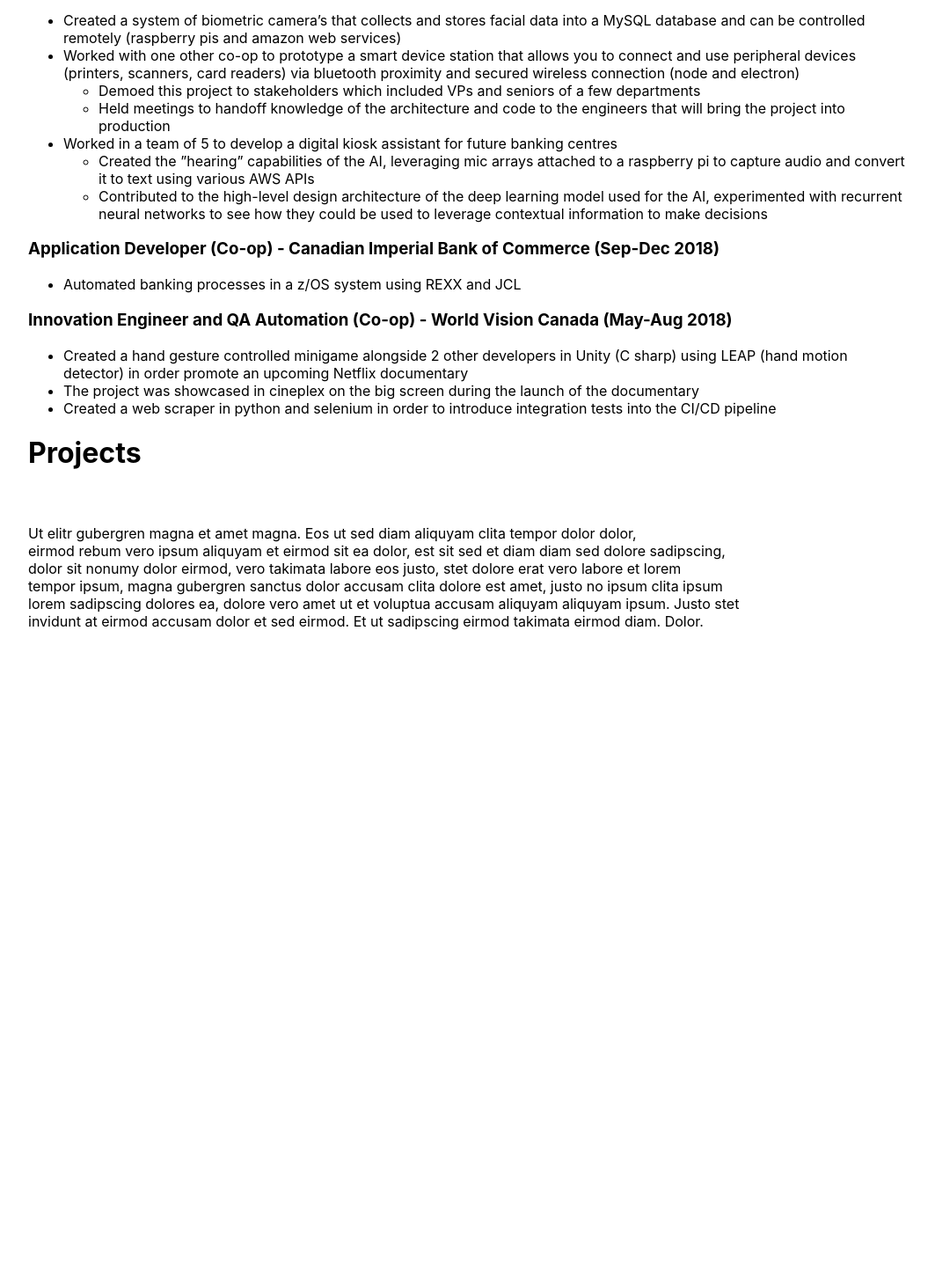
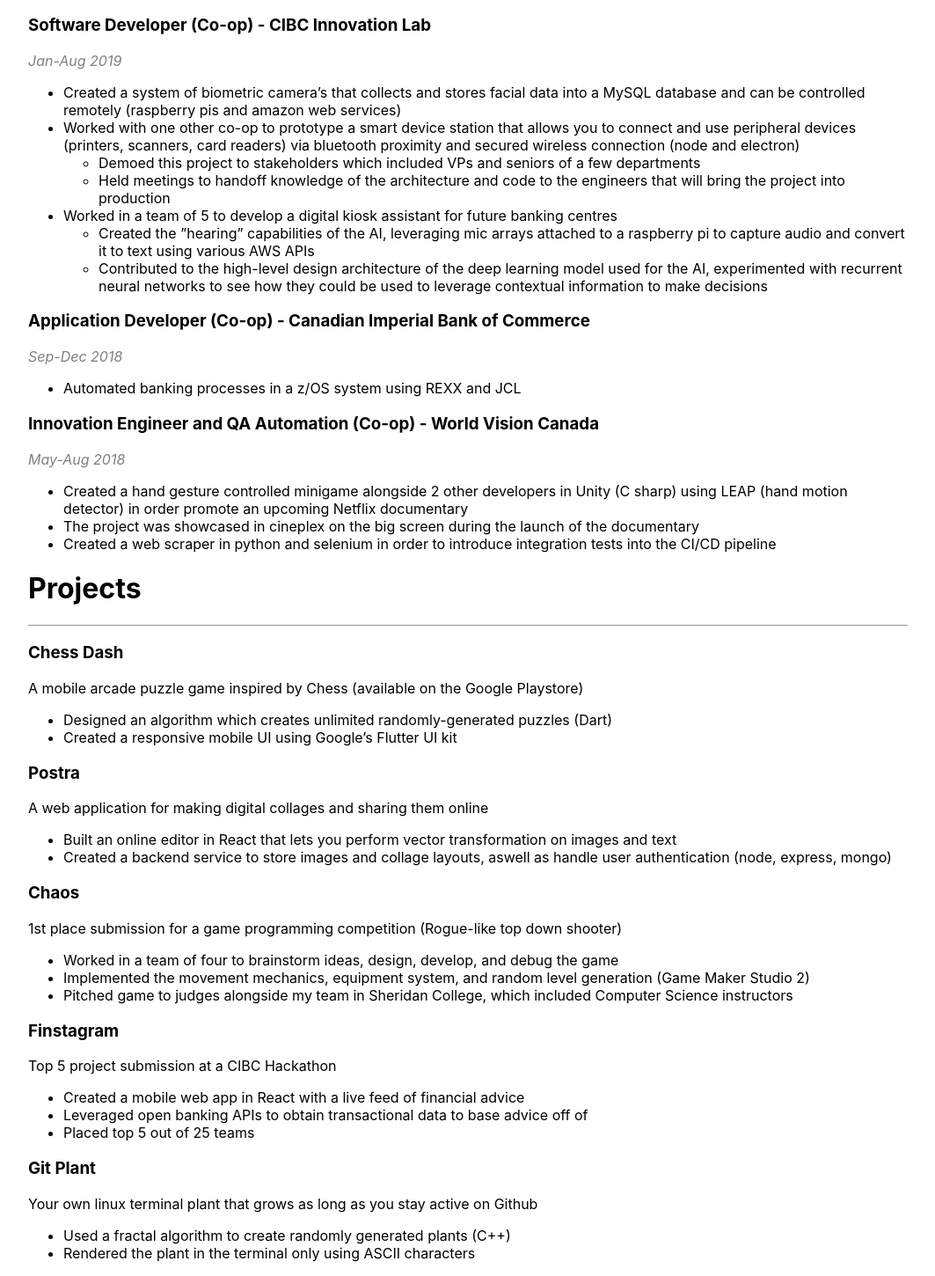
Before and after one commit to thomas-armena/personal-website, a React (Create React App) app: page / in a window 1280 px wide. Shown: the part 1160-2610 px from the top of the page at 88% size, without its empty margins (108-1171 px from the left). Before the commit the page ends 1876 px from the top, so only its background shows below. Built offline with nearby package versions, Linux system fonts and the light colour scheme.

Commit message:
Created Project Section

```diff
--- a/src/App.css
+++ b/src/App.css
@@ -184,6 +184,21 @@ h1 { font-family: Consolas, monaco, monospace; font-size: 24px; font-style: norm
   margin: auto;
 }
 
+@media only screen and (max-width: 768px) {
+  .content {
+    padding: 5vw;
+  }
+
+  h1 {
+    text-align: center;
+  }
+}
+
+aside {
+  font-style: italic;
+  color:gray;
+}
+
 
 
 /* "terminal.background":"#090300",
--- a/src/sections/Projects.js
+++ b/src/sections/Projects.js
@@ -4,13 +4,45 @@ const Projects = () => {
     return (
         <div>
             <h1>Projects</h1>
-            <br/><br/>
-            Ut elitr gubergren magna et amet magna. Eos ut sed diam aliquyam clita tempor dolor dolor, <br/>
-            eirmod rebum vero ipsum aliquyam et eirmod sit ea dolor, est sit sed et diam diam sed dolore sadipscing, <br/>
-            dolor sit nonumy dolor eirmod, vero takimata labore eos justo, stet dolore erat vero labore et lorem <br/>
-            tempor ipsum, magna gubergren sanctus dolor accusam clita dolore est amet, justo no ipsum clita ipsum <br/>
-            lorem sadipscing dolores ea, dolore vero amet ut et voluptua accusam aliquyam aliquyam ipsum. Justo stet <br/>
-            invidunt at eirmod accusam dolor et sed eirmod. Et ut sadipscing eirmod takimata eirmod diam. Dolor.<br/>
+            <hr/>
+
+            <h3>Chess Dash</h3>
+            A mobile arcade puzzle game inspired by Chess (available on the Google Playstore)
+            <ul>
+                <li>Designed an algorithm which creates unlimited randomly-generated puzzles (Dart)</li>
+                <li>Created a responsive mobile UI using Google’s Flutter UI kit</li>
+            </ul>
+            <h3>Postra</h3>
+            A web application for making digital collages and sharing them online
+            <ul>
+                <li>Built an online editor in React that lets you perform vector transformation on images and
+                text</li>
+                <li>Created a backend service to store images and collage layouts, aswell as handle user
+                authentication (node, express, mongo)</li>
+            </ul>
+            <h3>Chaos</h3>
+            1st place submission for a game programming competition (Rogue-like top down shooter)
+            <ul>
+                <li>Worked in a team of four to brainstorm ideas, design, develop, and debug the game</li>
+                <li>Implemented the movement mechanics, equipment system, and random level
+                generation (Game Maker Studio 2)</li>
+                <li>Pitched game to judges alongside my team in Sheridan College, which included Computer
+                Science instructors</li>
+            </ul>
+            <h3>Finstagram</h3>
+            Top 5 project submission at a CIBC Hackathon
+            <ul>
+                <li>Created a mobile web app in React with a live feed of financial advice</li>
+                <li>Leveraged open banking APIs to obtain transactional data to base advice off of</li>
+                <li>Placed top 5 out of 25 teams</li>
+            </ul>
+            <h3>Git Plant</h3>
+            Your own linux terminal plant that grows as long as you stay active on Github
+            <ul>
+                <li>Used a fractal algorithm to create randomly generated plants (C++)</li>
+                <li>Rendered the plant in the terminal only using ASCII characters</li>
+            </ul>
+
         </div>
     );
 }
--- a/src/sections/WorkExperience.js
+++ b/src/sections/WorkExperience.js
@@ -5,9 +5,11 @@ const WorkExperience = () => {
         <div>
             <br/>
             <h1>Work Experience</h1>
+            <hr/>
             <br/>
 
-            <h3>Contract Full Stack Developer - University of Toronto (Sep 2018 - Sep 2019)</h3>
+            <h3>Contract Full Stack Developer - University of Toronto </h3>
+            <aside>Sep 2018 - Sep 2019</aside>
             <ul>
                 <li>Developed an interactive learning website for a first year anatomy course</li>
                 <li>Designed a RESTful API that handles student authentication and progress in Golang and using MongoDB</li>
@@ -17,7 +19,8 @@ const WorkExperience = () => {
 
 
 
-            <h3>Software Developer (Co-op) - CIBC Innovation Lab (Jan-Aug 2019)</h3>
+            <h3>Software Developer (Co-op) - CIBC Innovation Lab </h3>
+            <aside>Jan-Aug 2019</aside>
             <ul>
                 <li>
                     Created a system of biometric camera’s that collects and stores facial data into a MySQL
@@ -46,11 +49,13 @@ const WorkExperience = () => {
                 </li>
             </ul>
 
-            <h3>Application Developer (Co-op) - Canadian Imperial Bank of Commerce (Sep-Dec 2018)</h3>
+            <h3>Application Developer (Co-op) - Canadian Imperial Bank of Commerce </h3>
+            <aside>Sep-Dec 2018</aside>
             <ul>
                 <li>Automated banking processes in a z/OS system using REXX and JCL</li>
             </ul>
-            <h3>Innovation Engineer and QA Automation (Co-op) - World Vision Canada (May-Aug 2018)</h3>
+            <h3>Innovation Engineer and QA Automation (Co-op) - World Vision Canada </h3>
+            <aside>May-Aug 2018</aside>
             <ul>
                 <li>Created a hand gesture controlled minigame alongside 2 other developers in Unity (C
                 sharp) using LEAP (hand motion detector) in order promote an upcoming Netflix
```
